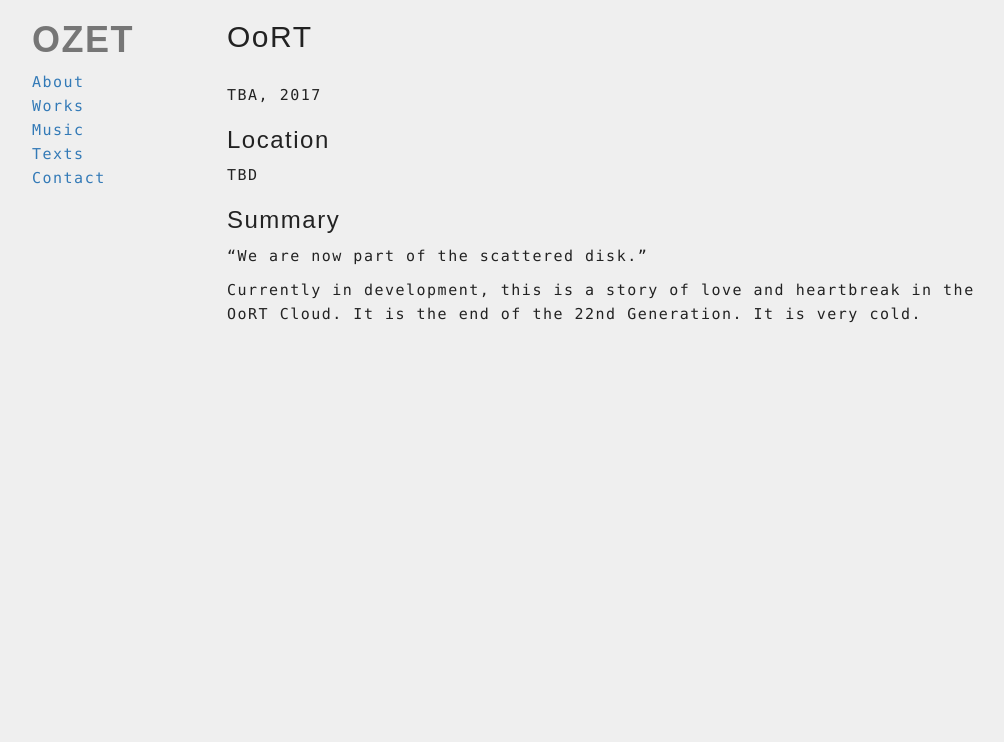
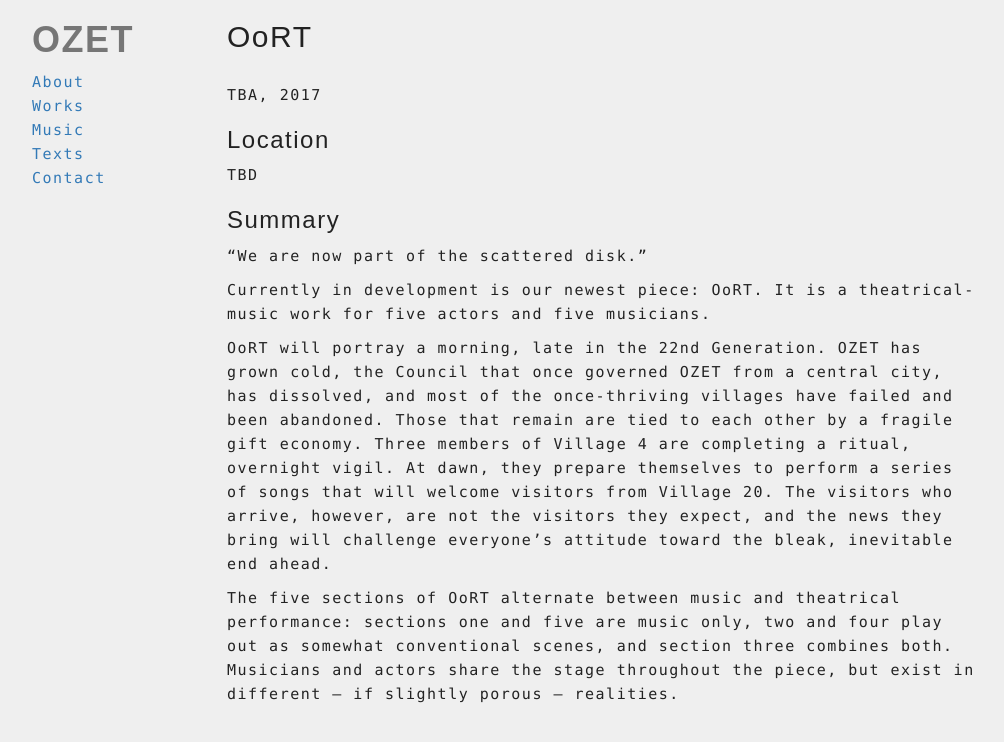
Before and after one commit to the-ozet/the-ozet.github.io, a Jekyll site: the page built from _works/oort.md, in a window 1280 px wide. Shown: the top 742 px of the page, without its empty margins (38-1042 px from the left). Built offline with Jekyll 4.4.1, drawn with Linux system fonts in a browser that asks for light colours; nearby versions of some CDN libraries.

Commit message:
Update oort.md

```diff
--- a/_works/oort.md
+++ b/_works/oort.md
@@ -17,4 +17,8 @@ TBD
 
 "We are now part of the scattered disk."
 
-Currently in development, this is a story of love and heartbreak in the OoRT Cloud.  It is the end of the 22nd Generation.  It is very cold.
+Currently in development is our newest piece: OoRT.  It is a theatrical-music work for five actors and five musicians.
+
+OoRT will portray a morning, late in the 22nd Generation. OZET has grown cold, the Council that once governed OZET from a central city, has dissolved, and most of the once-thriving villages have failed and been abandoned.  Those that remain are tied to each other by a fragile gift economy. Three members of Village 4 are completing a ritual, overnight vigil.  At dawn, they prepare themselves to perform a series of songs that will welcome visitors from Village 20.  The visitors who arrive, however, are not the visitors they expect, and the news they bring will challenge everyone's attitude toward the bleak, inevitable end ahead.
+
+The five sections of OoRT alternate between music and theatrical performance: sections one and five are music only, two and four play out as somewhat conventional scenes, and section three combines both.  Musicians and actors share the stage throughout the piece, but exist in different -- if slightly porous -- realities.
```
